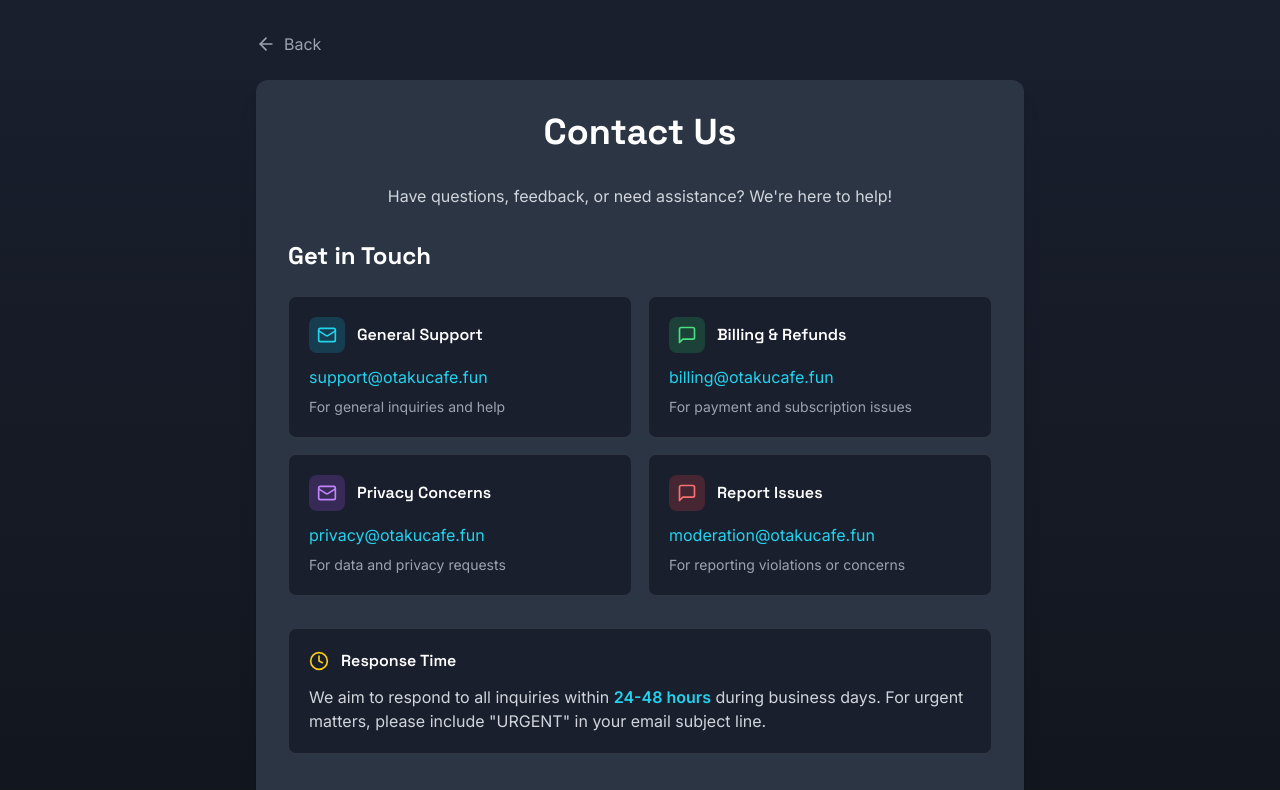
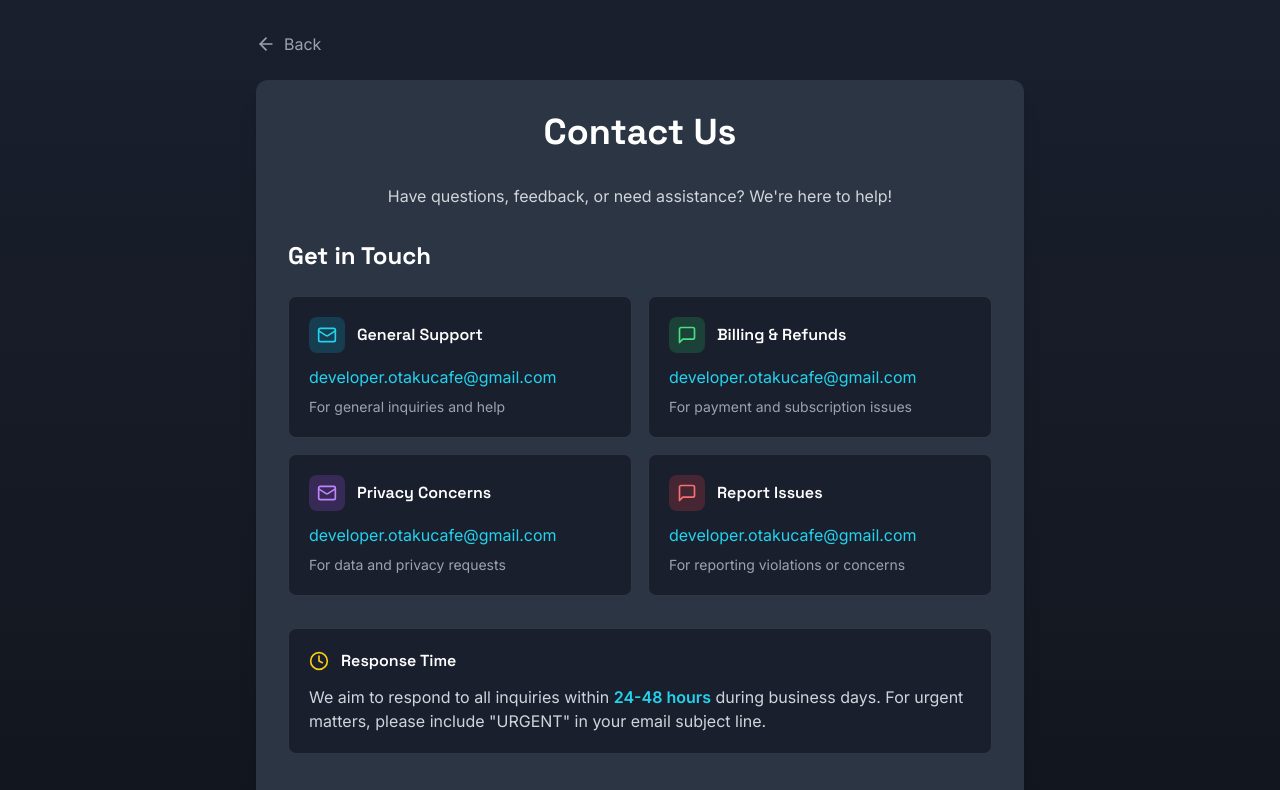
Before and after one commit to karthik1694/aniverse, a React (Create React App) app in the folder frontend/: page /contact in a window 1280 px wide. Shown: the top 790 px of the page. Built offline with nearby package versions, Linux system fonts and the light colour scheme; no server answers.

Commit message:
updated email

```diff
--- a/frontend/src/pages/CommunityGuidelines.js
+++ b/frontend/src/pages/CommunityGuidelines.js
@@ -99,7 +99,7 @@ export default function CommunityGuidelines() {
               <li>Use the "Report" button available in chat and profiles</li>
               <li>Provide as much detail as possible about the violation</li>
               <li>Do not engage with the violator - report and block them</li>
-              <li>Contact us at moderation@otakucafe.fun for serious concerns</li>
+              <li>Contact us at developer.otakucafe@gmail.com for serious concerns</li>
             </ul>
           </section>
 
--- a/frontend/src/pages/ContactUs.js
+++ b/frontend/src/pages/ContactUs.js
@@ -37,10 +37,10 @@ export default function ContactUs() {
                     <h3 className="font-semibold text-white">General Support</h3>
                   </div>
                   <a
-                    href="mailto:support@otakucafe.fun"
+                    href="mailto:developer.otakucafe@gmail.com"
                     className="text-cyan-400 hover:text-cyan-300 transition-colors"
                   >
-                    support@otakucafe.fun
+                    developer.otakucafe@gmail.com
                   </a>
                   <p className="text-gray-400 text-sm mt-2">For general inquiries and help</p>
                 </div>
@@ -54,10 +54,10 @@ export default function ContactUs() {
                     <h3 className="font-semibold text-white">Billing & Refunds</h3>
                   </div>
                   <a
-                    href="mailto:billing@otakucafe.fun"
+                    href="mailto:developer.otakucafe@gmail.com"
                     className="text-cyan-400 hover:text-cyan-300 transition-colors"
                   >
-                    billing@otakucafe.fun
+                    developer.otakucafe@gmail.com
                   </a>
                   <p className="text-gray-400 text-sm mt-2">For payment and subscription issues</p>
                 </div>
@@ -71,10 +71,10 @@ export default function ContactUs() {
                     <h3 className="font-semibold text-white">Privacy Concerns</h3>
                   </div>
                   <a
-                    href="mailto:privacy@otakucafe.fun"
+                    href="mailto:developer.otakucafe@gmail.com"
                     className="text-cyan-400 hover:text-cyan-300 transition-colors"
                   >
-                    privacy@otakucafe.fun
+                    developer.otakucafe@gmail.com
                   </a>
                   <p className="text-gray-400 text-sm mt-2">For data and privacy requests</p>
                 </div>
@@ -88,10 +88,10 @@ export default function ContactUs() {
                     <h3 className="font-semibold text-white">Report Issues</h3>
                   </div>
                   <a
-                    href="mailto:moderation@otakucafe.fun"
+                    href="mailto:developer.otakucafe@gmail.com"
                     className="text-cyan-400 hover:text-cyan-300 transition-colors"
                   >
-                    moderation@otakucafe.fun
+                    developer.otakucafe@gmail.com
                   </a>
                   <p className="text-gray-400 text-sm mt-2">For reporting violations or concerns</p>
                 </div>
--- a/frontend/src/pages/PrivacyPolicy.js
+++ b/frontend/src/pages/PrivacyPolicy.js
@@ -112,7 +112,7 @@ export default function PrivacyPolicy() {
           <section>
             <h2 className="text-2xl font-bold text-white mb-4">9. Contact Us</h2>
             <p className="leading-relaxed">
-              If you have any questions about this Privacy Policy, please contact us at privacy@otakucafe.fun
+              If you have any questions about this Privacy Policy, please contact us at developer.otakucafe@gmail.com
             </p>
           </section>
         </div>
--- a/frontend/src/pages/RefundPolicy.js
+++ b/frontend/src/pages/RefundPolicy.js
@@ -95,7 +95,7 @@ export default function RefundPolicy() {
               If premium features are available and you need a refund:
             </p>
             <ol className="list-decimal list-inside space-y-2 ml-4">
-              <li>Contact our support team at support@otakucafe.fun</li>
+              <li>Contact our support team at developer.otakucafe@gmail.com</li>
               <li>Provide your account email and transaction details</li>
               <li>Explain the reason for your refund request</li>
               <li>We will review and respond within 3-5 business days</li>
@@ -120,7 +120,7 @@ export default function RefundPolicy() {
           <section>
             <h2 className="text-2xl font-bold text-white mb-4">8. Contact Us</h2>
             <p className="leading-relaxed">
-              For any questions about refunds or billing, please contact us at billing@otakucafe.fun
+              For any questions about refunds or billing, please contact us at developer.otakucafe@gmail.com
             </p>
           </section>
 
--- a/frontend/src/pages/TermsOfService.js
+++ b/frontend/src/pages/TermsOfService.js
@@ -99,7 +99,7 @@ export default function TermsOfService() {
           <section>
             <h2 className="text-2xl font-bold text-white mb-4">9. Contact Information</h2>
             <p className="leading-relaxed">
-              If you have any questions about these Terms, please contact us at support@otakucafe.fun
+              If you have any questions about these Terms, please contact us at developer.otakucafe@gmail.com
             </p>
           </section>
         </div>
```
